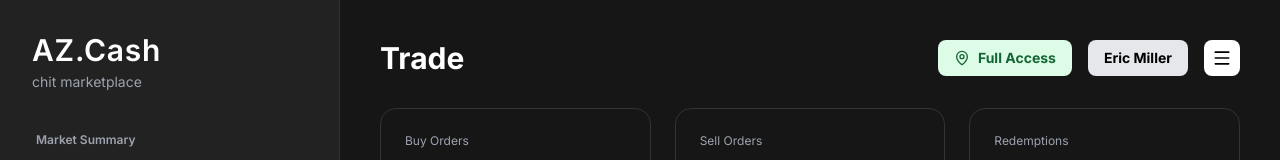
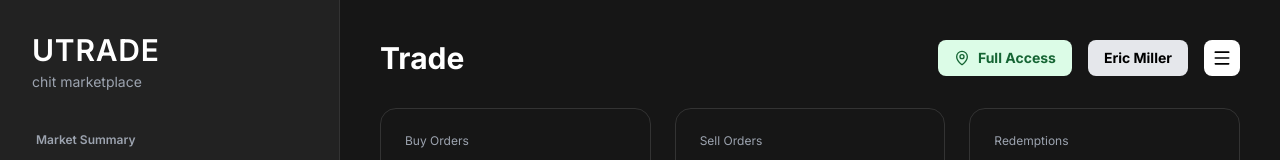
Before and after one commit to ricomiller23/chit-demo, a Next.js app: page / in a window 1280 px wide. Shown: the top 160 px of the page. Built offline with nearby package versions, Linux system fonts and the light colour scheme.

Commit message:
Rebrand from AZ.Cash to UTRADE

```diff
--- a/src/app/layout.tsx
+++ b/src/app/layout.tsx
@@ -8,7 +8,7 @@ const inter = Inter({
 });
 
 export const metadata: Metadata = {
-  title: "AZ.Cash | CHIT Marketplace",
+  title: "UTRADE | CHIT Marketplace",
   description: "Digital Cash Alternative for Cash-Intensive Operatives.",
 };
 
--- a/src/app/page.tsx
+++ b/src/app/page.tsx
@@ -31,7 +31,7 @@ const INITIAL_TRX: Transaction[] = [
   { id: "1", date: "Oct 29, 2024", receiptId: "81823", from: "Eric Miller", to: "usr-ed33c809-8eab", asset: 34444, status: "Delivered", isNote: true }
 ];
 
-export default function AZCashDashboard() {
+export default function UtradeDashboard() {
   // --- Global State ---
   const [alphaBal, setAlphaBal] = useState(1000000);
   const [betaBal, setBetaBal] = useState(0);
@@ -163,7 +163,7 @@ export default function AZCashDashboard() {
       <aside className="w-[340px] flex-shrink-0 bg-[#222222] border-r border-[#333333] flex flex-col h-full overflow-y-auto">
         <div className="p-8">
           <div className="mb-10">
-            <h1 className="text-3xl font-semibold text-white tracking-wide">AZ.Cash</h1>
+            <h1 className="text-3xl font-semibold text-white tracking-wide">UTRADE</h1>
             <p className="text-[#9ca3af] text-sm mt-1">chit marketplace</p>
           </div>
 
```
